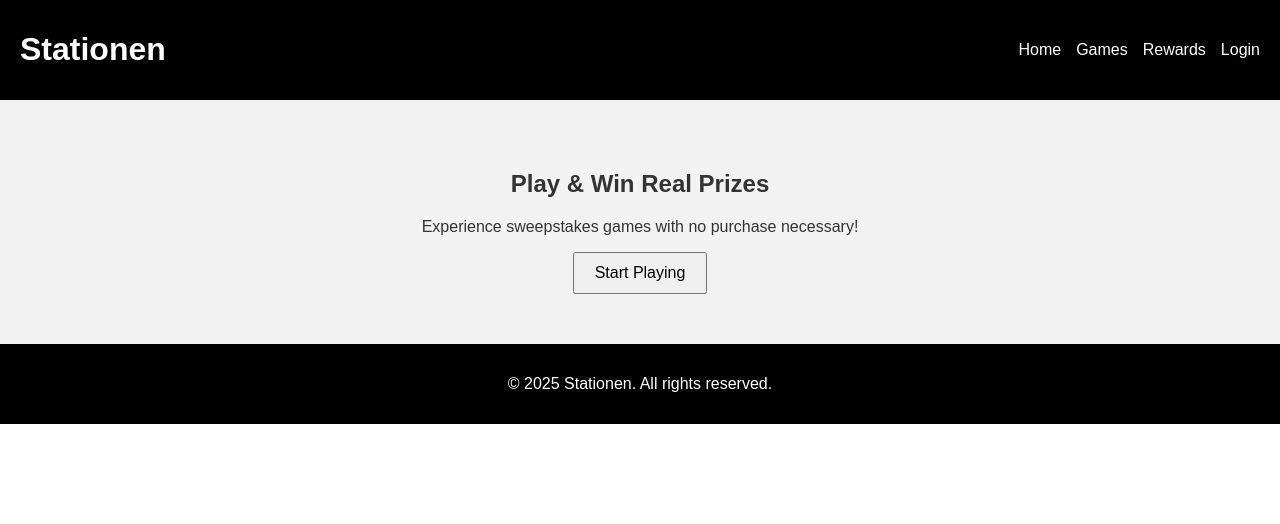
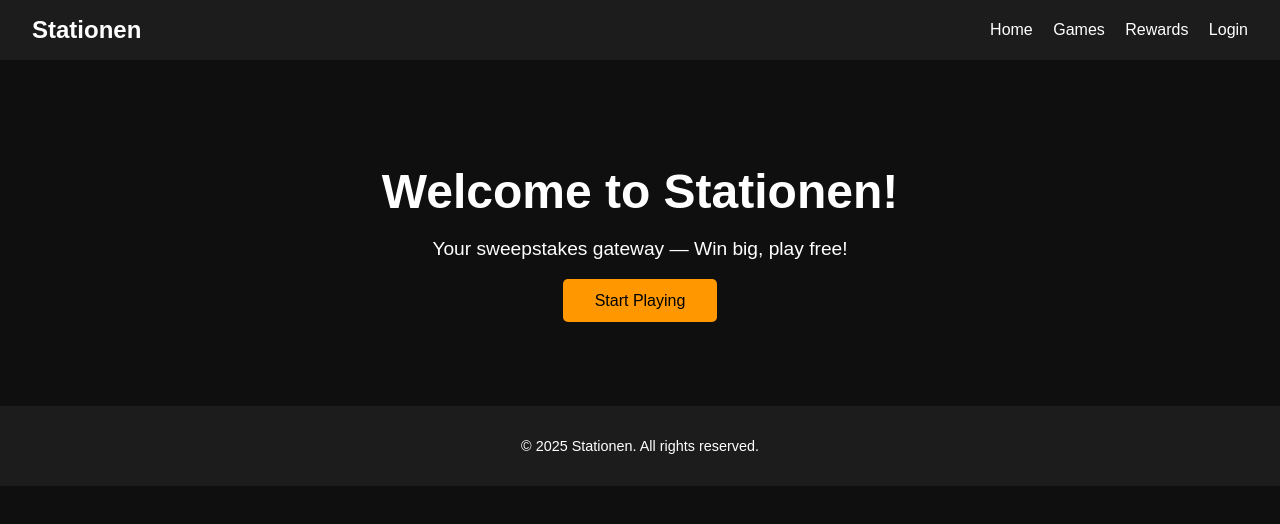
Before and after one commit to allwin88/mypro888, a plain HTML site: page index.html in a window 1280 px wide. Drawn offline with Linux system fonts and the light colour scheme.

Commit message:
Add files via upload

```diff
--- a/index.html
+++ b/index.html
@@ -2,31 +2,27 @@
 <html lang="en">
 <head>
   <meta charset="UTF-8" />
-  <meta name="viewport" content="width=device-width, initial-scale=1.0" />
-  <title>Stationen - Play & Win</title>
-  <link rel="stylesheet" href="/assets/styles.css" />
+  <meta name="viewport" content="width=device-width, initial-scale=1.0"/>
+  <title>Stationen – Play & Win</title>
+  <link rel="stylesheet" href="/public/assets/style.css">
 </head>
 <body>
   <header>
-    <h1>Stationen</h1>
+    <div class="logo">Stationen</div>
     <nav>
-      <ul>
-        <li><a href="#">Home</a></li>
-        <li><a href="#">Games</a></li>
-        <li><a href="#">Rewards</a></li>
-        <li><a href="#">Login</a></li>
-      </ul>
+      <a href="/">Home</a>
+      <a href="/games">Games</a>
+      <a href="/rewards">Rewards</a>
+      <a href="/login">Login</a>
     </nav>
   </header>
-  <main>
-    <section class="hero">
-      <h2>Play & Win Real Prizes</h2>
-      <p>Experience sweepstakes games with no purchase necessary!</p>
-      <button>Start Playing</button>
-    </section>
-  </main>
+  <section class="hero">
+    <h1>Welcome to Stationen!</h1>
+    <p>Your sweepstakes gateway — Win big, play free!</p>
+    <a href="/games" class="btn">Start Playing</a>
+  </section>
   <footer>
-    <p>&copy; 2025 Stationen. All rights reserved.</p>
+    © 2025 Stationen. All rights reserved.
   </footer>
 </body>
 </html>
--- /dev/null
+++ b/public/assets/style.css
@@ -0,0 +1,49 @@
+
+body {
+  font-family: Arial, sans-serif;
+  margin: 0; padding: 0;
+  background: #0f0f0f;
+  color: #fff;
+}
+header {
+  display: flex;
+  justify-content: space-between;
+  align-items: center;
+  background: #1c1c1c;
+  padding: 1rem 2rem;
+}
+.logo {
+  font-size: 1.5rem;
+  font-weight: bold;
+}
+nav a {
+  color: #fff;
+  margin-left: 1rem;
+  text-decoration: none;
+}
+.hero {
+  text-align: center;
+  padding: 4rem 2rem;
+}
+.hero h1 {
+  font-size: 3rem;
+  margin-bottom: 1rem;
+}
+.hero p {
+  font-size: 1.2rem;
+  margin-bottom: 2rem;
+}
+.btn {
+  background: #ff9800;
+  color: #000;
+  padding: 0.8rem 2rem;
+  border-radius: 5px;
+  text-decoration: none;
+}
+footer {
+  text-align: center;
+  padding: 2rem;
+  font-size: 0.9rem;
+  background: #1c1c1c;
+  margin-top: 2rem;
+}
```
Also changed, not shown: functions/[[catchall]].js (+3 -11 lines).
